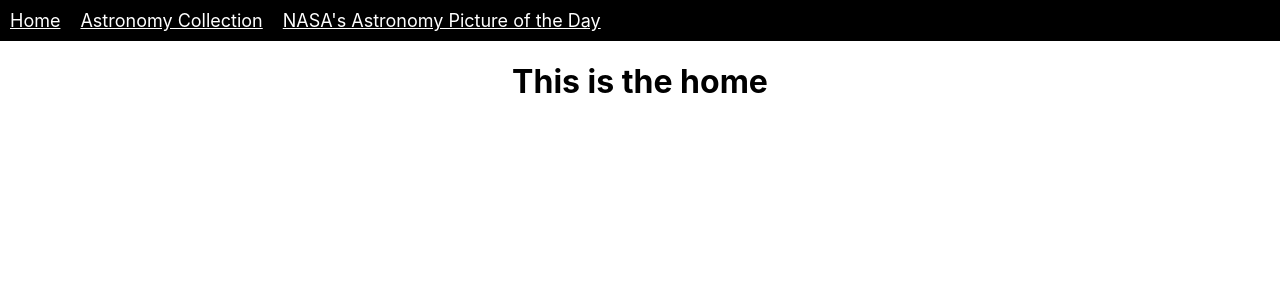
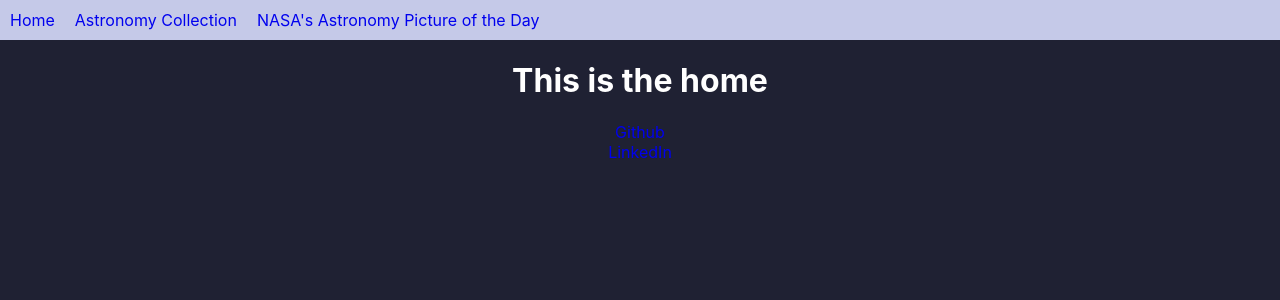
Before and after one commit to marlonsalinas/project3-frontend, a React (Create React App) app: page / in a window 1280 px wide. Shown: the top 300 px of the page. Built offline with nearby package versions, Linux system fonts and the light colour scheme; no server answers.

Commit message:
fixed show page

```diff
--- a/src/App.js
+++ b/src/App.js
@@ -1,30 +1,15 @@
 import React from 'react';
 import './App.css';
-import { Route, Switch } from "react-router-dom";
 import Header from "./components/Header";
 import Main from "./components/Main";
-import Home from "./pages/Home";
-import Nasa from "./pages/Nasa";
+import Footer from './components/Footer'
 
 function App() {
   return (
     <div className="App">
       <Header />
-      <Switch>
-        <Route exact path='/'>
-          <Home />
-        </Route>
-      </Switch>
-      <Switch>
-        <Route exact path='/astrocollection'>
-          <Main />
-        </Route>
-      </Switch>
-      <Switch>
-        <Route exact path='/nasacollection'>
-          <Nasa />
-        </Route>
-      </Switch>
+      <Main />
+      <Footer />
     </div>
   );
 }
--- /dev/null
+++ b/src/components/Footer.js
@@ -0,0 +1,17 @@
+function Footer(props){
+    return(
+        <footer>
+            <div>
+                <a href='https://github.com/marlonsalinas'>
+                    <div>Github</div>
+                </a>
+
+                <a href='https://www.linkedin.com/in/marlon-salinas-07560a21b/'>
+                    <div>LinkedIn</div>
+                </a>
+            </div>
+        </footer>
+    );
+}
+
+export default Footer;
--- a/src/components/Main.js
+++ b/src/components/Main.js
@@ -2,6 +2,8 @@ import { useEffect, useState } from "react";
 import { Route, Switch} from "react-router-dom";
 import Index from "../pages/Index";
 import Show from "../pages/Show";
+import Home from '../pages/Home'
+import Nasa from "../pages/Nasa";
 
 function Main(props){
     const [ astro, setAstro ] = useState(null);
@@ -39,11 +41,23 @@ function Main(props){
         getAstro();
     }
 
+    const deleteAstro = async id => {
+        // Make delete request to create astro
+        await fetch(URL + id, {
+            method: "DELETE",
+        })
+        // Update collection of pictures
+        getAstro();
+    };
+
     useEffect(() => getAstro(), []);
 
     return (
         <main>
             <Switch>
+                <Route exact path='/'>
+                    <Home/>
+                </Route>
                 <Route exact path='/astrocollection'>
                     <Index astro={astro} createAstro={createAstro} />
                 </Route>
@@ -53,10 +67,14 @@ function Main(props){
                         <Show
                         astro={astro}
                         updatedAstro={updatedAstro}
+                        deleteAstro={deleteAstro}
                         {...rp}
                         />
                     )}
                 />
+                <Route exact path='/nasacollection'>
+                    <Nasa />
+                </Route>
             </Switch>
         </main>
     );
--- a/src/pages/Index.js
+++ b/src/pages/Index.js
@@ -28,11 +28,11 @@ function Index(props) {
     // loaded function
     const loaded = () => {
         return props.astro.map((astroPic) => (
-            <div key={astroPic._id} className='pic'>
+            <div key={astroPic._id} className='pic' id='indexList'>
                 <Link to={`/astrocollection/${astroPic._id}`}>
-                    <h1>{astroPic.night}</h1>
+                <img src={astroPic.img} alt="" />
+                    {/* <h1>{astroPic.night}</h1> */}
                 </Link>
-                <img src={astroPic.img} alt="" />
             </div>
         ));
     };
--- a/src/pages/Nasa.js
+++ b/src/pages/Nasa.js
@@ -2,7 +2,7 @@ import React from "react";
 
 const Nasa = (props) => {
     // API key from nasa.gov
-    const apiKey = 'irGa9d2OecLrEfnaP89w0CrW8F1okGaKHJadbEEl'
+    const apiKey = 'fakReeRJnXQgtFmRtgBBfjdmtTPy7DYZ9WWUimxo'
     // API URL
     const url = `https://api.nasa.gov/planetary/apod?api_key=${apiKey}`
 
@@ -28,7 +28,7 @@ const Nasa = (props) => {
                 <h1>Night of the picture: {apod.date}</h1>
                 <h2>Title: {apod.title}</h2>
                 <h3>Owner: {apod.copyright}</h3>
-                <img src={apod.url} alt=''/>
+                <img src={apod.url} alt='' />
                 <h2>Description: {apod.explanation}</h2>
             </div>
         );
--- a/src/pages/Show.js
+++ b/src/pages/Show.js
@@ -3,11 +3,20 @@ function Show(props) {
     const astro = props.astro
     const astroPic = astro.find(p => p._id === id)
 
+    const removeAstroPic = () => {
+        props.deleteAstro(astroPic._id);
+        props.history.push('/astrocollection');
+    }
+
+
     return (
-        <div className="astropic">
+        <div className="astroPic">
             <h1>{astroPic.night}</h1>
             <img src={astroPic.img} alt=''/>
             <h2>{astroPic.description}</h2>
+            <button id='delete' onclick={removeAstroPic}>
+                Delete picture from collection
+            </button>
         </div>
     );
 }
--- a/src/styles.scss
+++ b/src/styles.scss
@@ -1,5 +1,11 @@
-$maincolor: black;
-$contrastcolor: white;
+$maincolor: #1f2133;
+$contrastcolor: #c5c9e8;
+
+:root {
+    --blue-gray: #747791;
+    --darkblue-gray: #1f2133;
+    --light-gray: #c5c9e8;
+  }
 
 @mixin white-text-black-bg {
   color: $contrastcolor;
@@ -16,15 +22,16 @@ $contrastcolor: white;
 // --------------------------
 
 nav {
-  @include white-text-black-bg;
+  background: var(--light-gray);
   display: flex;
   justify-content: flex-start;
 
   a {
-    @include white-text-black-bg;
+    background-color: var(--light-gray);
+    text-decoration: none;
     div {
       margin: 10px;
-      font-size: large;
+      font-size: 16px;
     }
   }
 }
@@ -54,8 +61,39 @@ div {
 // --------------------------
 
 img {
-  width: 300px;
-  height: 300px;
-  border-radius: 90px;
-  object-fit: cover;
+  width: 150px;
+  height: 150px;
+  border-radius: 50px;
+  border-style:unset;
+  object-fit:initial;
+  position: absolute
 }
+
+img:hover {
+    width: 175px;
+    height:175px;
+}
+
+body {
+    background: $maincolor;
+    color: white;
+}
+
+a {
+    text-decoration: none;
+}
+
+#indexList {
+    display: inline;
+    padding: 50px 100px 50px 100px;
+
+
+}
+
+// ---------------------
+// footer
+// ---------------------
+
+footer {
+    color: white;
+}
```
Lines whose indentation alone changed are shown as unchanged.
